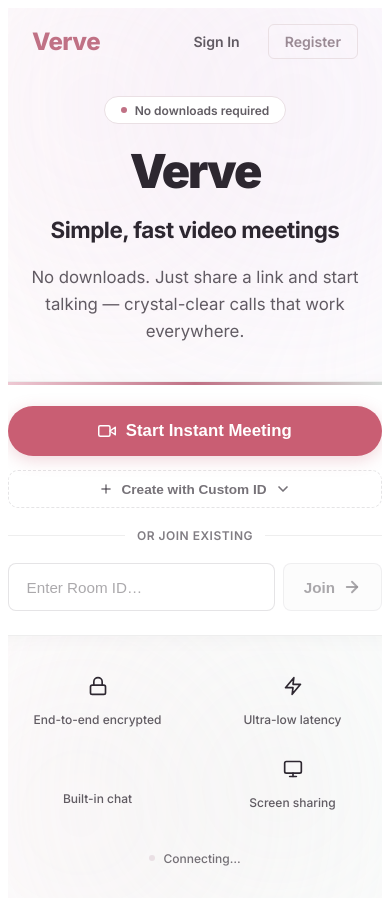
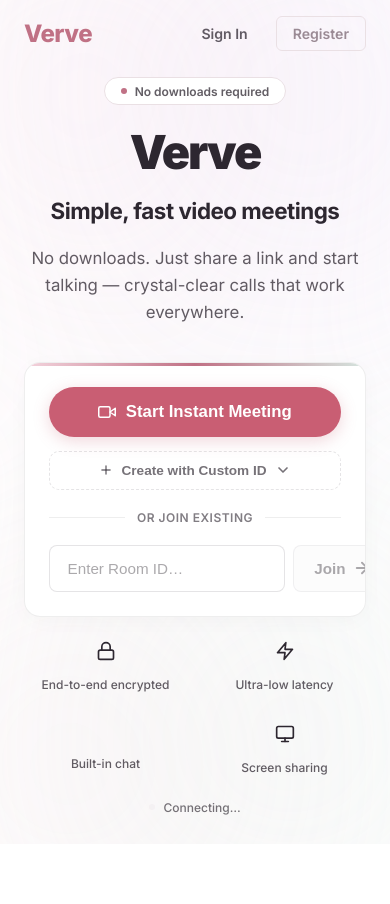
Before and after one commit to SakshamSinghal20/Verve, a React (Vite) app in the folder Frontend/Live-calling/: page / in a window 390 px wide. After the commit the page ends 844 px from the top, so only its background shows below. Built offline with nearby package versions, Linux system fonts and the light colour scheme; no server answers.

Commit message:
fix: remove white border padding on all sides - import index.css in main.jsx for global CSS reset, tighten landing page spacing

```diff
--- a/Frontend/Live-calling/src/App.css
+++ b/Frontend/Live-calling/src/App.css
@@ -99,7 +99,7 @@
   gap: 1.25rem;
   width: 100%;
   max-width: 640px;
-  padding: 7rem 1.5rem 2rem;
+  padding: 5rem 1.5rem 1rem;
   animation: slide-up 0.5s ease both;
 }
 
@@ -407,7 +407,7 @@
   gap: 1.5rem;
   width: 100%;
   max-width: 640px;
-  padding: 0 1.5rem 2rem;
+  padding: 0 1.5rem 1rem;
   animation: slide-up 0.6s ease 0.1s both;
   justify-content: space-between;
 }
@@ -441,7 +441,7 @@
   display: flex;
   align-items: center;
   justify-content: center;
-  padding-bottom: 2rem;
+  padding-bottom: 1rem;
   animation: fade-in 0.8s ease 0.2s both;
 }
 
@@ -535,5 +535,5 @@
   .hero-card { padding: 1.5rem; }
   .landing-nav { padding: 1rem 1.5rem; }
   .hero-brand { font-size: clamp(2.5rem, 12vw, 3.5rem); }
-  .landing-content { padding-top: 5.5rem; }
+  .landing-content { padding-top: 4rem; }
 }
--- a/Frontend/Live-calling/src/main.jsx
+++ b/Frontend/Live-calling/src/main.jsx
@@ -2,6 +2,7 @@ import React from "react";
 import ReactDOM from "react-dom/client";
 import { BrowserRouter, Routes, Route } from "react-router-dom";
 
+import "./index.css";
 import App from "./App.jsx";
 import Room from "./pages/Room.jsx";
 import Login from "./pages/Login.jsx";
```
